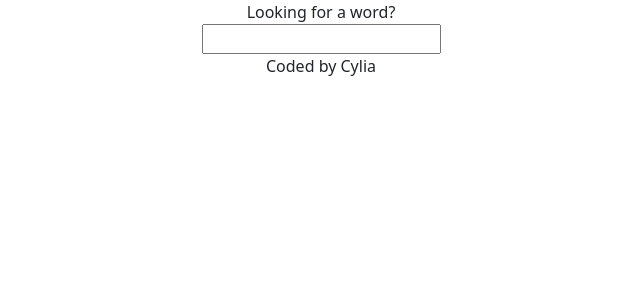
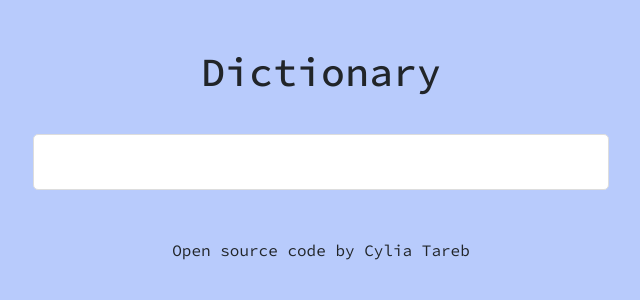
Before and after one commit to celt95/dictionary-project, a React (Create React App) app: page / in a window 1280 px wide. Shown: the top 300 px of the page, without its empty margins (319-959 px from the left). Built offline with nearby package versions, Linux system fonts and the light colour scheme.

Commit message:
added CSS

```diff
--- a/public/index.html
+++ b/public/index.html
@@ -10,6 +10,14 @@
       content="Web site created using create-react-app"
     />
     <link rel="apple-touch-icon" href="%PUBLIC_URL%/logo192.png" />
+    <link rel="preconnect" href="https://fonts.googleapis.com" />
+    <link rel="preconnect" href="https://fonts.gstatic.com" crossorigin />
+    <link rel="preconnect" href="https://fonts.googleapis.com" />
+    <link rel="preconnect" href="https://fonts.gstatic.com" crossorigin />
+    <link
+      href="https://fonts.googleapis.com/css2?family=Source+Code+Pro:ital,wght@0,300;0,400;0,500;0,600;0,700;1,300&display=swap"
+      rel="stylesheet"
+    />
     <!--
       manifest.json provides metadata used when your web app is installed on a
       user's mobile device or desktop. See https://developers.google.com/web/fundamentals/web-app-manifest/
--- a/src/App.css
+++ b/src/App.css
@@ -1,3 +1,14 @@
-.App {
+.App footer {
   text-align: center;
 }
+
+.App {
+  font-family: "Source Code Pro", monospace;
+}
+.App h1 {
+  text-align: center;
+  margin-top: 30px;
+}
+.container {
+  max-width: 600px !important;
+}
--- a/src/App.js
+++ b/src/App.js
@@ -4,13 +4,13 @@ import Dictionary from "./Dictionary";
 function App() {
   return (
     <div className="App">
-      <header className="App-header">Looking for a word?</header>
-      <div className="container">
+      <div className="container mt-5">
+        <h1>Dictionary</h1>
         <main>
           <Dictionary />
         </main>
       </div>
-      <footer>Coded by Cylia</footer>
+      <footer className="mt-5">Open source code by Cylia Tareb</footer>
     </div>
   );
 }
--- a/src/Dictionary.css
+++ b/src/Dictionary.css
@@ -0,0 +1,9 @@
+.Dictionary input {
+  width: 100%;
+  padding: 15px 10px;
+  border-radius: 5px;
+  border: 1px solid #ddd;
+  outline: none;
+  color: #333;
+  margin-top: 30px;
+}
--- a/src/Meaning.css
+++ b/src/Meaning.css
@@ -1,3 +1,14 @@
-.definition-section {
-  background-color: aqua;
+.Meaning .definition-section {
+  font-weight: 400;
+  font-size: 18px;
 }
+
+.Meaning .example {
+  font-style: italic;
+  font-weight: 300;
+  font-size: 13px;
+}
+.Meaning h3 {
+  font-size: 20px;
+  font-weight: 600;
+}
--- a/src/Meaning.js
+++ b/src/Meaning.js
@@ -1,17 +1,14 @@
 import React from "react";
 import "./Meaning.css";
-import Synonyms from "./Synonyms";
 export default function Meaning(props) {
   return (
-    <div>
+    <div className="Meaning">
       <h3>{props.meaning.partOfSpeech}</h3>
       {props.meaning.definitions.map(function (definition, index) {
         return (
           <div key={index}>
             <p className="definition-section">{definition.definition}</p>
-            <br />
-            <p>{definition.example}</p>
-            <Synonyms synonyms={definition.synonyms} />
+            <p className="example">{definition.example}</p>
           </div>
         );
       })}
--- /dev/null
+++ b/src/Result.css
@@ -0,0 +1,7 @@
+section {
+  background-color: white;
+  padding: 30px;
+  margin: 20px 0;
+  box-shadow: 0 10px 20px rgb(0 0 0 / 10%);
+  border-radius: 6px;
+}
--- a/src/Result.js
+++ b/src/Result.js
@@ -1,10 +1,12 @@
 import React from "react";
 import Meaning from "./Meaning";
+import "./Result.css";
 export default function Result(props) {
   console.log(props.data);
   if (props.data) {
     return (
       <div className="Result">
+        <section>
           <h2>{props.data.word}</h2>
           <div className="phonetic">{props.data.phonetics[0].text}</div>
           <div className="phonetic-audio">
@@ -16,11 +18,13 @@ export default function Result(props) {
               Listen
             </a>
           </div>
+        </section>
+
         {props.data.meanings.map(function (meaning, index) {
           return (
-            <div key={index}>
+            <section key={index}>
               <Meaning meaning={meaning} />
-            </div>
+            </section>
           );
         })}
       </div>
--- a/src/Synonyms.js
+++ /dev/null
@@ -1,14 +0,0 @@
-import React from "react";
-export default function Synonyms(props) {
-  if (props.synonyms) {
-    return (
-      <div className="Synonyms">
-        {props.synonyms.map(function (synonym, index) {
-          return <div key={index}> {synonym} </div>;
-        })}
-      </div>
-    );
-  } else {
-    return null;
-  }
-}
--- a/src/index.css
+++ b/src/index.css
@@ -1,13 +1,3 @@
 body {
-  margin: 0;
-  font-family: -apple-system, BlinkMacSystemFont, 'Segoe UI', 'Roboto', 'Oxygen',
-    'Ubuntu', 'Cantarell', 'Fira Sans', 'Droid Sans', 'Helvetica Neue',
-    sans-serif;
-  -webkit-font-smoothing: antialiased;
-  -moz-osx-font-smoothing: grayscale;
+  background: #b8cbfc !important;
 }
-
-code {
-  font-family: source-code-pro, Menlo, Monaco, Consolas, 'Courier New',
-    monospace;
-}
```
Lines whose indentation alone changed are shown as unchanged.
